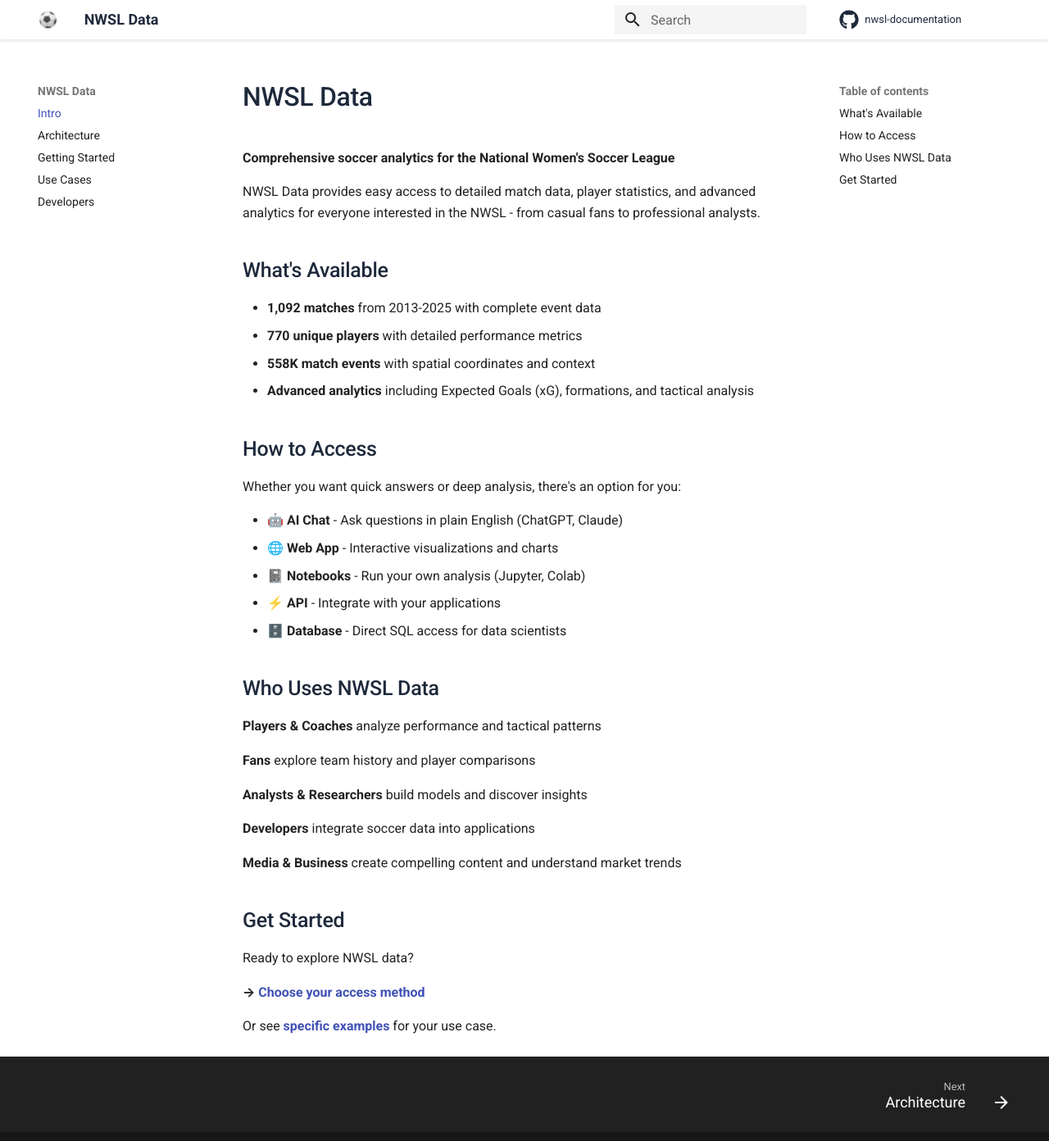
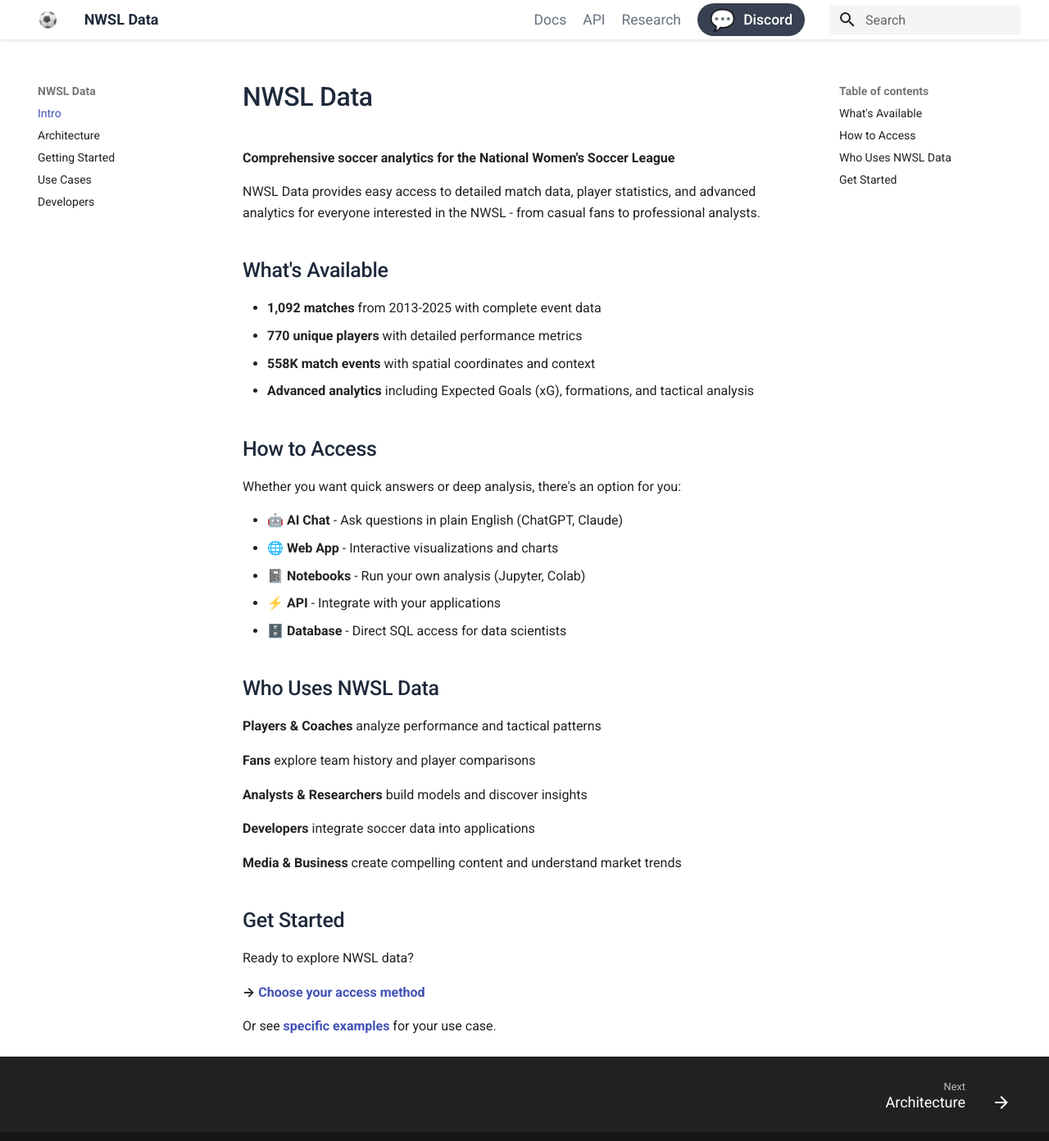
Before and after one commit to tom-mcmillan/nwsl-documentation, an MkDocs documentation site: the page built from docs/index.md, in a window 1280 px wide and 1400 px high. Shown: the top 1392 px of the window at 82% size. Built offline with MkDocs 1.6.1 and Material for MkDocs 9.7.7, drawn with Linux system fonts in a browser that asks for light colours; comment, search, counter and statistics services are not loaded.

Commit message:
Add custom navigation to match homepage design
- Remove GitHub repo icon from header
- Add JavaScript to inject Docs, API, Research, Discord buttons
- Style navigation to match homepage with gray links and dark Discord button
- Hide custom navigation on mobile to maintain clean responsive design
- Preserve search bar functionality and positioning
- Implement identical styling to main site (nwsldata.com)

🤖 Generated with [Claude Code](https://claude.ai/code)

Co-Authored-By: Claude <noreply@anthropic.com>

```diff
--- a/docs/javascripts/extra.js
+++ b/docs/javascripts/extra.js
@@ -1,2 +1,51 @@
-// Placeholder for custom JavaScript - will be enhanced later
+// NWSL Documentation custom navigation
 console.log('NWSL Documentation loaded');
+
+document.addEventListener('DOMContentLoaded', function() {
+    // Wait a bit for MkDocs to fully render
+    setTimeout(function() {
+        addCustomNavigation();
+    }, 100);
+});
+
+function addCustomNavigation() {
+    // Find the header inner container
+    const headerInner = document.querySelector('.md-header__inner');
+    if (!headerInner) {
+        console.warn('Header inner not found, retrying...');
+        setTimeout(addCustomNavigation, 200);
+        return;
+    }
+
+    // Check if buttons already exist
+    if (document.querySelector('.nwsl-custom-nav')) {
+        return;
+    }
+
+    // Create navigation container
+    const navContainer = document.createElement('div');
+    navContainer.className = 'nwsl-custom-nav';
+
+    // Create navigation buttons HTML
+    navContainer.innerHTML = `
+        <div class="nwsl-nav-buttons">
+            <a href="https://docs.nwsldata.com" class="nwsl-nav-link">Docs</a>
+            <a href="https://nwsl-database-proxy-78453984015.us-central1.run.app" target="_blank" rel="noopener noreferrer" class="nwsl-nav-link">API</a>
+            <a href="https://research.nwsldata.com" target="_blank" rel="noopener noreferrer" class="nwsl-nav-link">Research</a>
+            <a href="https://discord.gg/kuX7rCBF" target="_blank" rel="noopener noreferrer" class="nwsl-discord-btn">
+                <span class="discord-icon">💬</span>
+                Discord
+            </a>
+        </div>
+    `;
+
+    // Insert before the search form or at the end
+    const searchForm = headerInner.querySelector('.md-search');
+    if (searchForm) {
+        headerInner.insertBefore(navContainer, searchForm);
+    } else {
+        headerInner.appendChild(navContainer);
+    }
+
+    console.log('Custom navigation added');
+}
--- a/docs/stylesheets/extra.css
+++ b/docs/stylesheets/extra.css
@@ -55,6 +55,70 @@
   opacity: 1 !important;
 }
 
+/* Custom navigation buttons to match homepage */
+.nwsl-custom-nav {
+  display: flex;
+  align-items: center;
+  margin-left: auto;
+  margin-right: 1rem;
+}
+
+.nwsl-nav-buttons {
+  display: flex;
+  align-items: center;
+  gap: 1rem;
+}
+
+/* Regular navigation links */
+.nwsl-nav-link {
+  font-size: 0.875rem;
+  color: #6b7280;
+  text-decoration: none;
+  font-weight: 400;
+  transition: color 0.2s ease;
+}
+
+.nwsl-nav-link:hover {
+  color: #374151;
+}
+
+/* Discord button - matches homepage styling */
+.nwsl-discord-btn {
+  display: flex;
+  align-items: center;
+  gap: 0.5rem;
+  font-size: 0.875rem;
+  color: white;
+  background-color: #374151;
+  text-decoration: none;
+  font-weight: 500;
+  padding: 0.375rem 0.75rem;
+  border-radius: 9999px;
+  transition: background-color 0.2s ease;
+}
+
+.nwsl-discord-btn:hover {
+  background-color: #111827;
+  color: white;
+}
+
+.discord-icon {
+  font-size: 1.25rem;
+  line-height: 1;
+}
+
+/* Responsive behavior - hide custom nav on mobile */
+@media screen and (max-width: 76.1875em) {
+  .nwsl-custom-nav {
+    display: none;
+  }
+}
+
+/* Ensure search bar positioning works with custom nav */
+.md-search {
+  margin-left: 0.5rem;
+}
+
 /* Heading typography hierarchy - matches OpenAI style exactly */
 .md-typeset h1,
 .md-typeset h2,
--- a/mkdocs.yml
+++ b/mkdocs.yml
@@ -3,8 +3,8 @@ site_url: https://research.nwsldata.com
 site_description: Advanced data analysis and predictive modeling for the National Women's Soccer League
 site_author: NWSL Data
 
-repo_url: https://github.com/tom-mcmillan/nwsl-documentation
-repo_name: nwsl-documentation
+# repo_url: https://github.com/tom-mcmillan/nwsl-documentation
+# repo_name: nwsl-documentation
 
 theme:
   name: material
```
